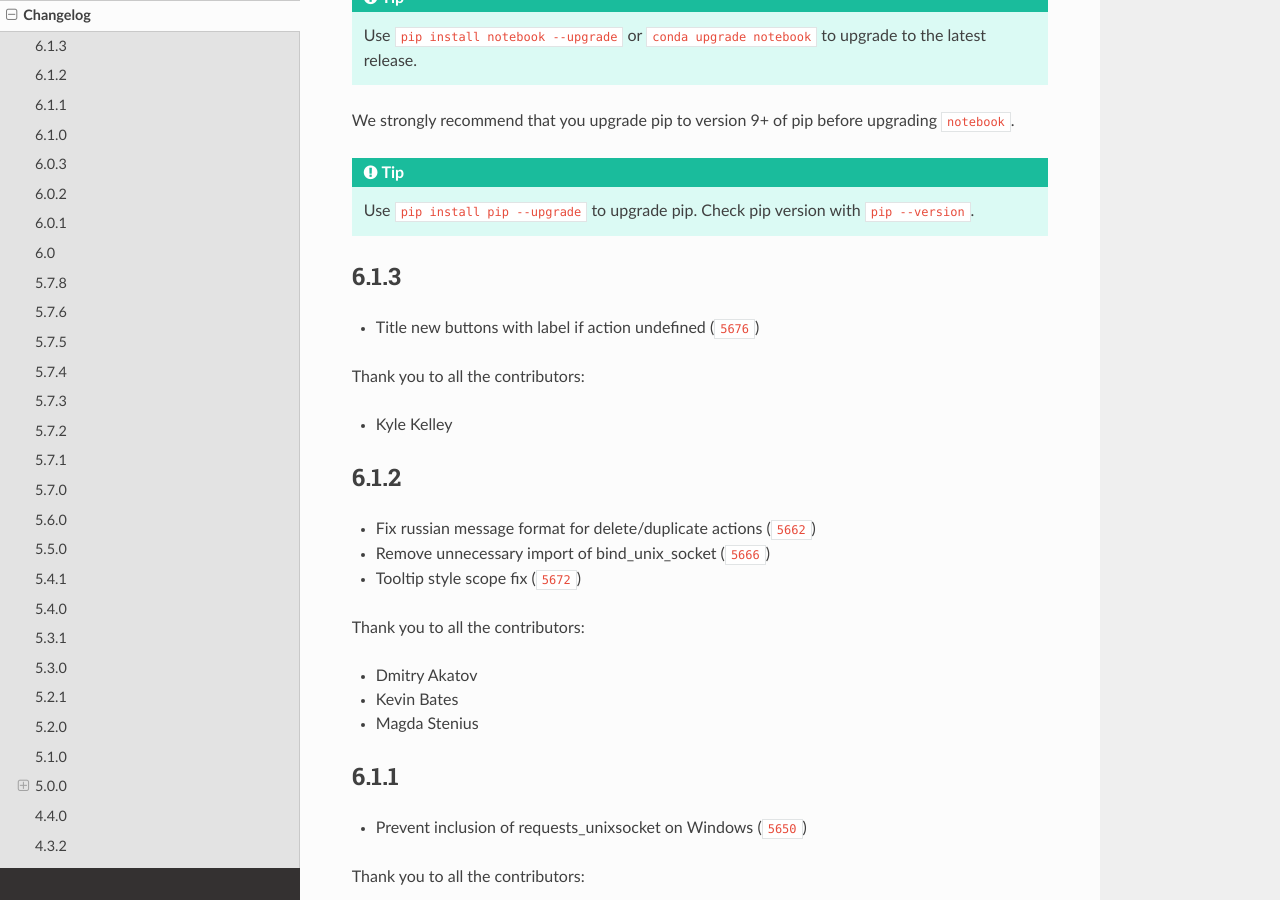
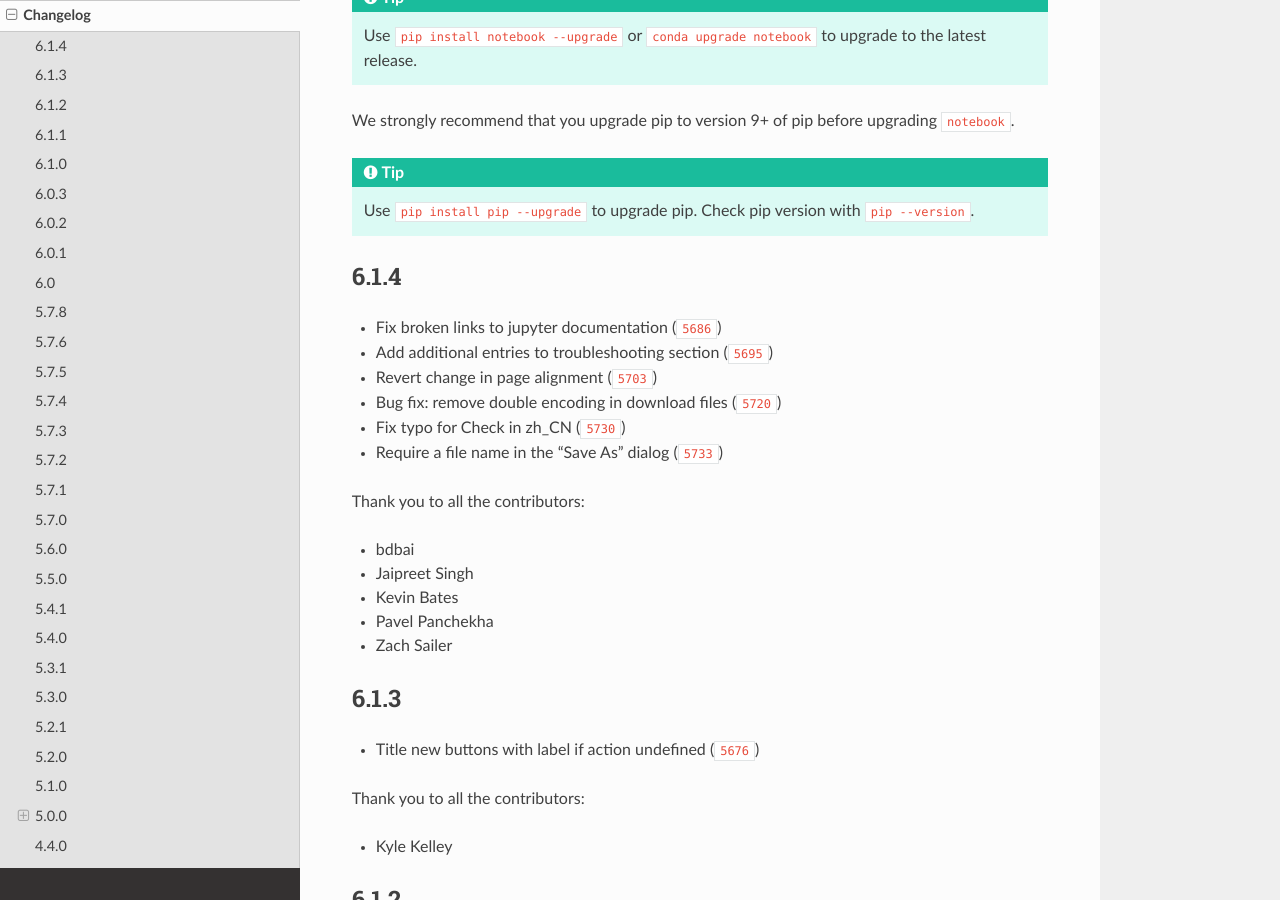
Before and after one commit to jupyter/nbclassic, a Sphinx documentation site: the page built from docs/source/changelog.rst, in a window 1280 px wide and 900 px high, scrolled down 225 px. Built offline with Sphinx 7.4.7 and the Read the Docs theme 2.0.0, drawn with Linux system fonts in a browser that asks for light colours; pages that are not in the unit, such as notebooks, are missing from menus; the version number could not be read and is left out; cross-references to code outside the pages are shown as plain code.

Commit message:
Release 6.1.4

```diff
--- a/docs/source/changelog.rst
+++ b/docs/source/changelog.rst
@@ -20,6 +20,27 @@ We strongly recommend that you upgrade pip to version 9+ of pip before upgrading
 
     Use ``pip install pip --upgrade`` to upgrade pip. Check pip version with
     ``pip --version``.
+
+
+.. _release-6.1.4:
+
+6.1.4
+-----
+
+- Fix broken links to jupyter documentation (:ghpull:`5686`)
+- Add additional entries to troubleshooting section (:ghpull:`5695`)
+- Revert change in page alignment (:ghpull:`5703`)
+- Bug fix: remove double encoding in download files (:ghpull:`5720`)
+- Fix typo for Check in zh_CN (:ghpull:`5730`)
+- Require a file name in the "Save As" dialog (:ghpull:`5733`)
+
+Thank you to all the contributors:
+
+- bdbai
+- Jaipreet Singh
+- Kevin Bates
+- Pavel Panchekha
+- Zach Sailer
 
 
 .. _release-6.1.3:
```
